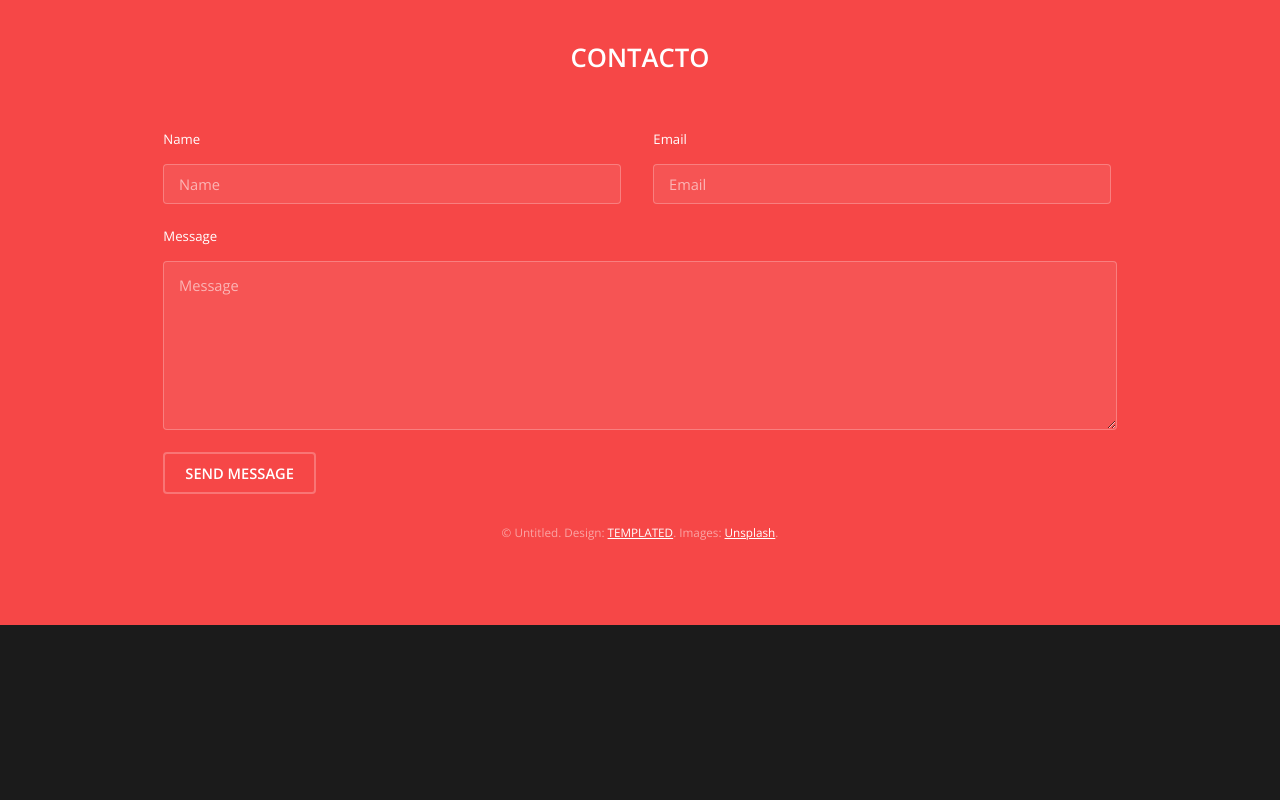
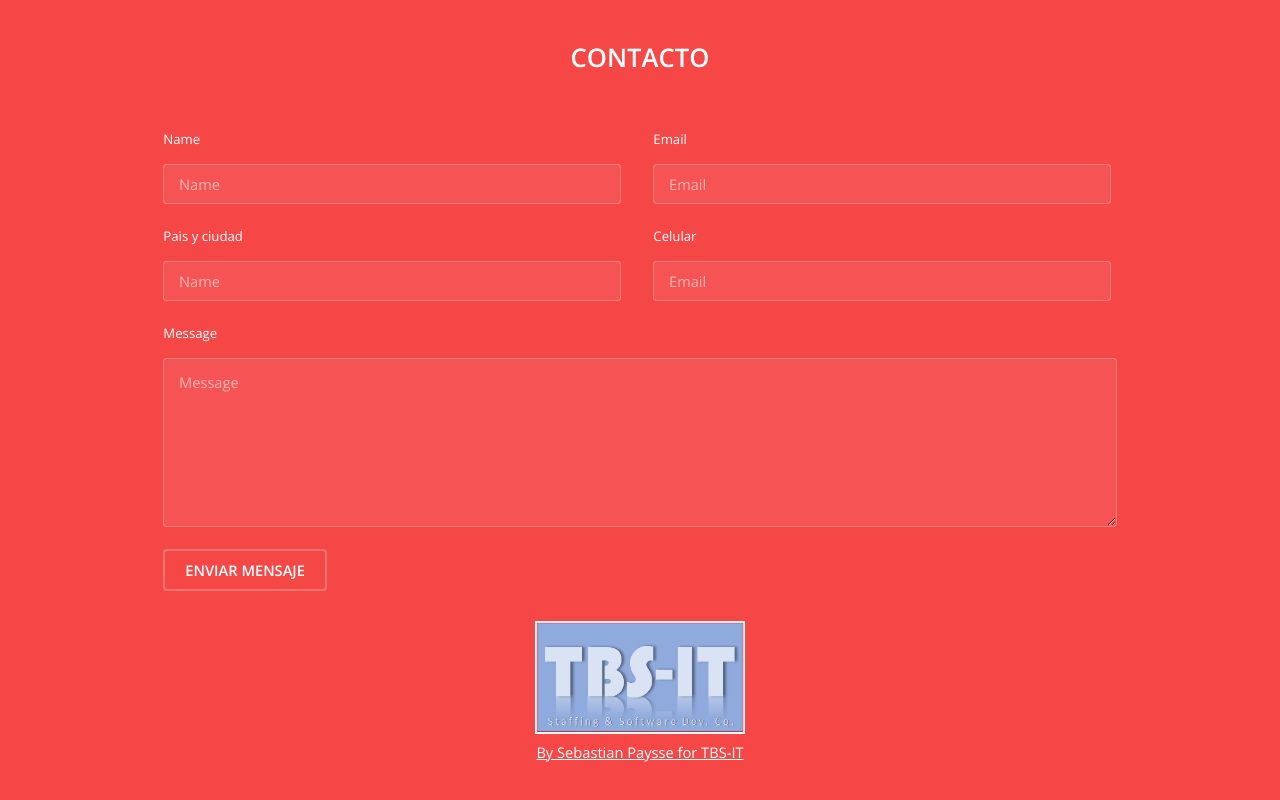
Before and after one commit to 22killercode/tropiluz, a plain HTML site: page docs/index.html in a window 1280 px wide. Shown: the part 4049-4849 px from the top of the page. Before the commit the page ends 4674 px from the top, so only its background shows below. Drawn offline with nearby package versions, Linux system fonts and the light colour scheme.

Commit message:
bolonki cn la foto de mario

```diff
--- a/docs/index.html
+++ b/docs/index.html
@@ -189,19 +189,28 @@ transition: transform 0.3s ease-out;
 							<label for="email">Email</label>
 							<input name="email" id="email" type="email" placeholder="Email">
 						</div>
+						<div class="field half first">
+							<label for="name">Pais y ciudad</label>
+							<input name="name" id="name" type="text" placeholder="Name">
+						</div>
+						<div class="field half">
+							<label for="email">Celular</label>
+							<input name="email" id="email" type="email" placeholder="Email">
+						</div>
 						<div class="field">
 							<label for="message">Message</label>
 							<textarea name="message" id="message" rows="6" placeholder="Message"></textarea>
 						</div>
 						<ul class="actions">
-							<li><input value="Send Message" class="button alt" type="submit"></li>
+							<li><input value="Enviar mensaje" class="button alt" type="submit"></li>
 						</ul>
 					</form>
 
-
-
-					<div class="copyright" >
-						&copy; Untitled. Design: <a href="https://templated.co">TEMPLATED</a>. Images: <a href="https://unsplash.com">Unsplash</a>.
+					<div align="center" >
+						<a href="https://tbs-it.net/">
+							<img src="/TBS-IT1.jpg" style="width:22%; height:auto">
+							<p>By Sebastian Paysse for TBS-IT</p>
+						</a>
 					</div>
 
 				</div>
```
Also changed, not shown: TBS-IT1.jpg (added).
